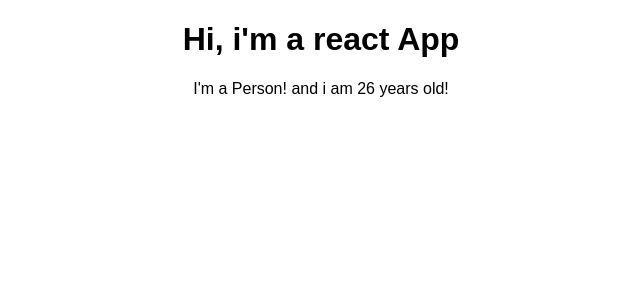
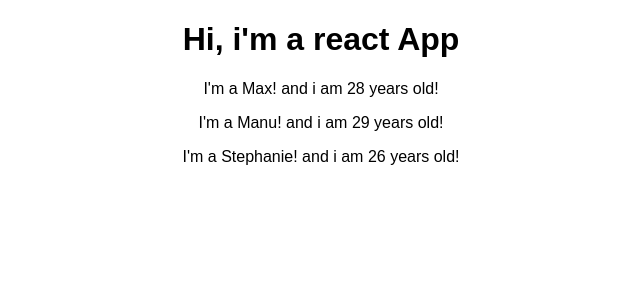
Before and after one commit to MohamedSamir43/react-complete-guide, a React (Create React App) app: page / in a window 1280 px wide. Shown: the top 300 px of the page, without its empty margins (319-959 px from the left). Built offline with nearby package versions, Linux system fonts and the light colour scheme.

Commit message:
video 12 from module 3

```diff
--- a/src/App.js
+++ b/src/App.js
@@ -6,7 +6,9 @@
 		return (
 			<div className="App">
 				<h1>Hi, i'm a react App</h1>
-				<Person />
+				<Person name="Max" age="28" />
+				<Person name="Manu" age="29" />
+				<Person name="Stephanie" age="26" />
 			</div>
 		);
 		// return React.createElement("div", { className: "App" }, React.createElement("h1", null, "Hi react app"));
--- a/src/Person/Person.js
+++ b/src/Person/Person.js
@@ -1,5 +1,9 @@
 import React from "react";
-const person = () => {
-	return <p>I'm a Person! and i am {Math.floor(Math.random() * 30)} years old!</p>;
+const person = props => {
+	return (
+		<p>
+			I'm a {props.name}! and i am {props.age} years old!
+		</p>
+	);
 };
 export default person;
```
